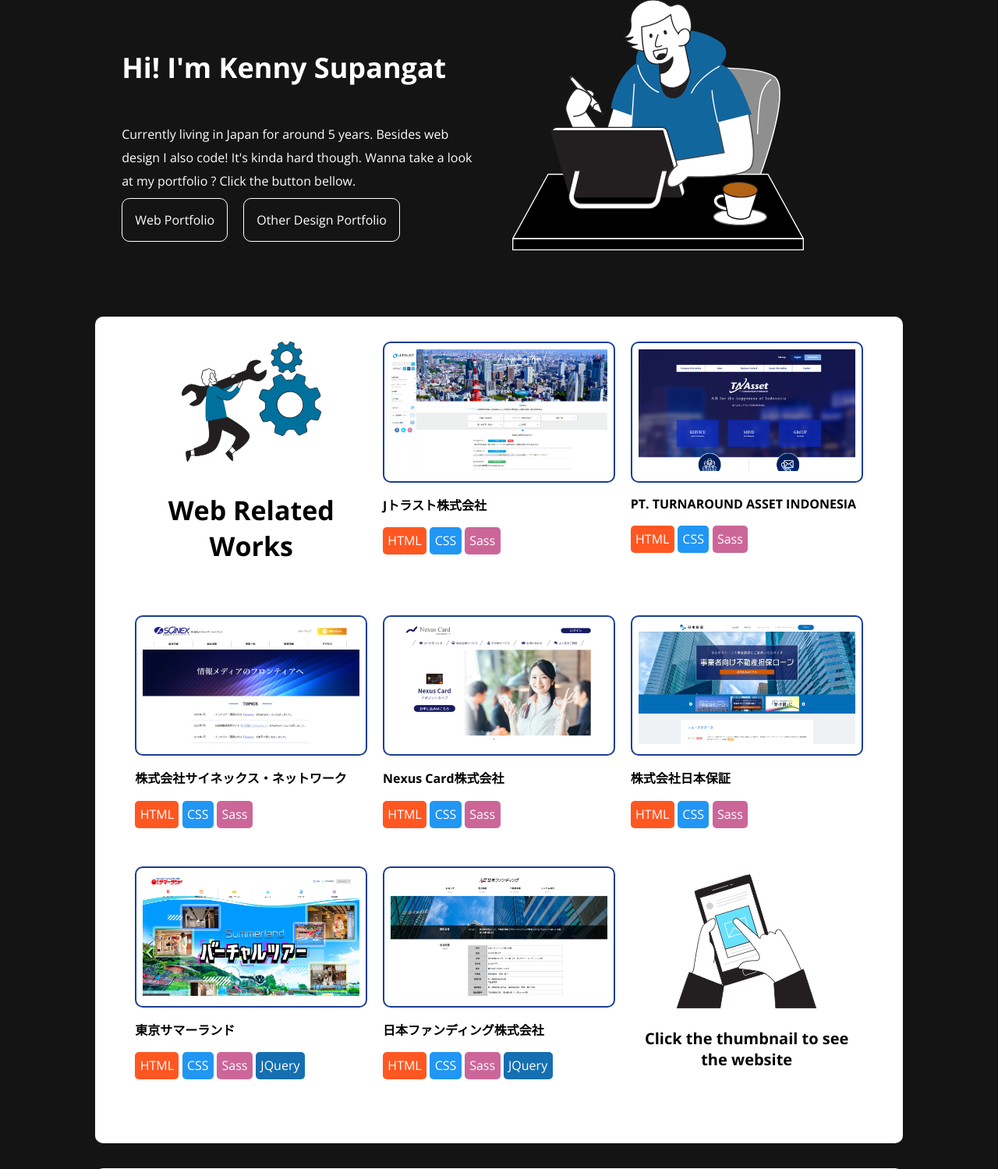
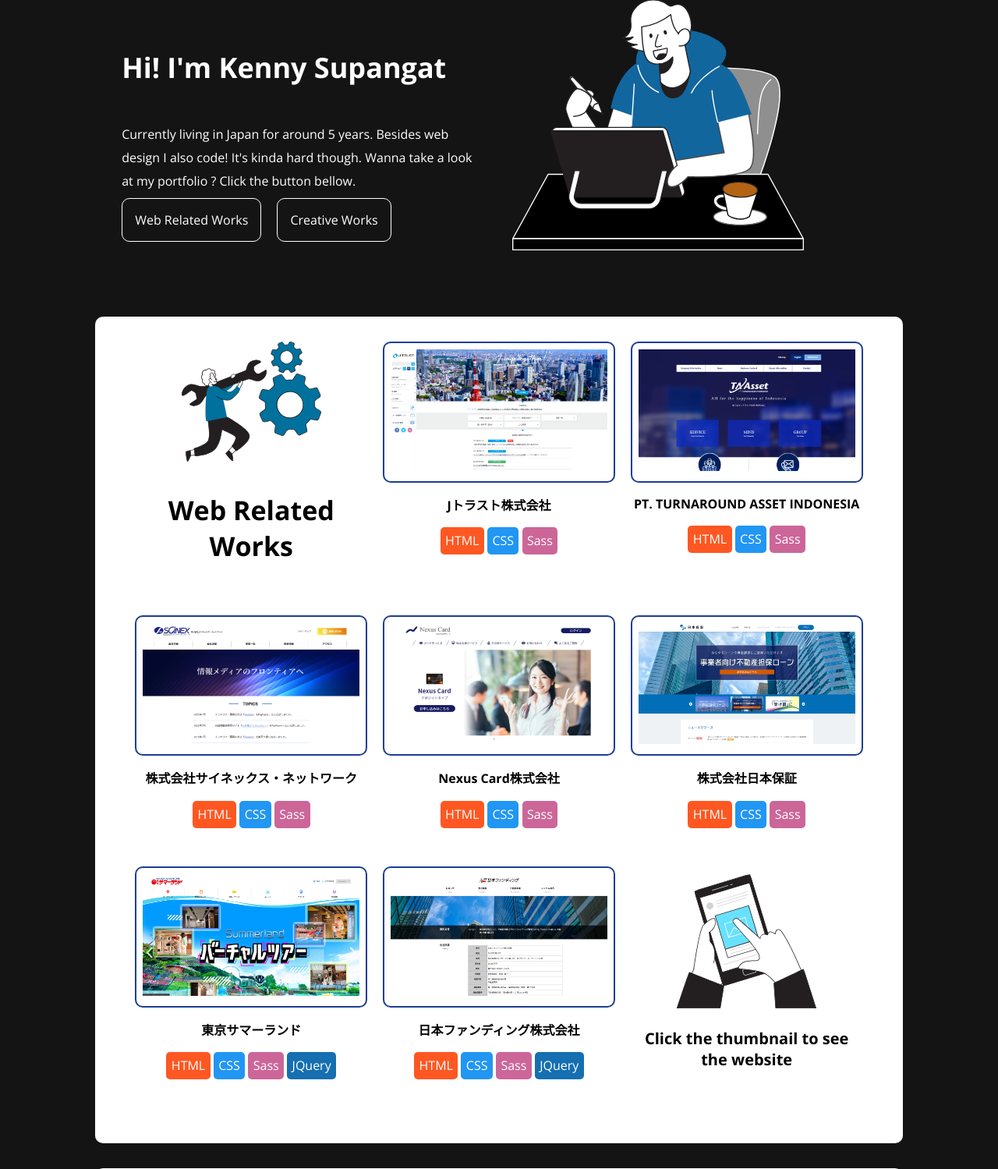
Before and after one commit to Thaldrin94/main_portfolio, a PHP site: page / in a window 1280 px wide. Shown: the part 65-1564 px from the top of the page at 78% size. Run offline with PHP 8.4, Linux system fonts and the light colour scheme.

Commit message:
Small update

```diff
--- a/css/style.css
+++ b/css/style.css
@@ -91,6 +91,8 @@ html, body {
           opacity: 1; }
       .portfolio_section .port_wrapper .port_box .port_img img:hover {
         opacity: .7; }
+      .portfolio_section .port_wrapper .port_box .port_desc {
+        text-align: center; }
         .portfolio_section .port_wrapper .port_box .port_desc p span.html-tag {
           background-color: #FF5722;
           padding: .4rem;
--- a/index.html
+++ b/index.html
@@ -30,8 +30,8 @@
           </p>
         </div>
         <div class="buttons">
-          <a href="#web">Web Portfolio</a>
-          <a href="#design">Other Design Portfolio</a>
+          <a href="#web">Web Related Works</a>
+          <a href="#design">Creative Works</a>
         </div>
       </div>
 
@@ -186,7 +186,7 @@
 
           <div class="port_title_word">
             <p>
-              Other Design Related Works
+              Creative Works
             </p>
           </div>
 
--- a/scss/style.scss
+++ b/scss/style.scss
@@ -115,6 +115,7 @@ html, body {
         opacity: .7;
       }
       .port_desc {
+        text-align: center;
         p {
           span.html-tag {
             background-color: #FF5722;
```
Also changed, not shown: 1 other file. Lines whose indentation alone changed are shown as unchanged.
